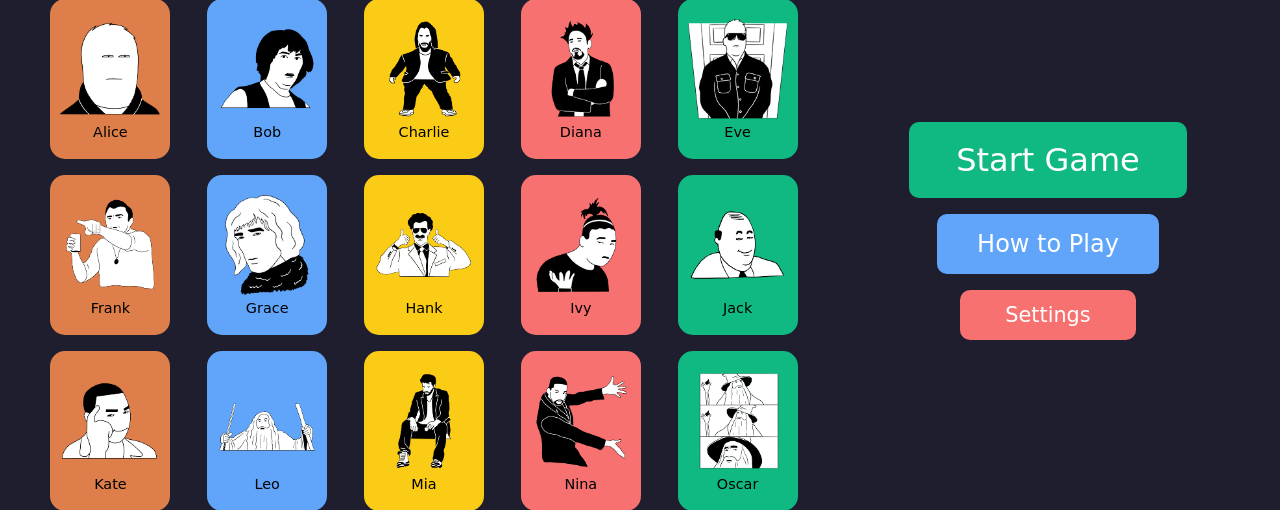
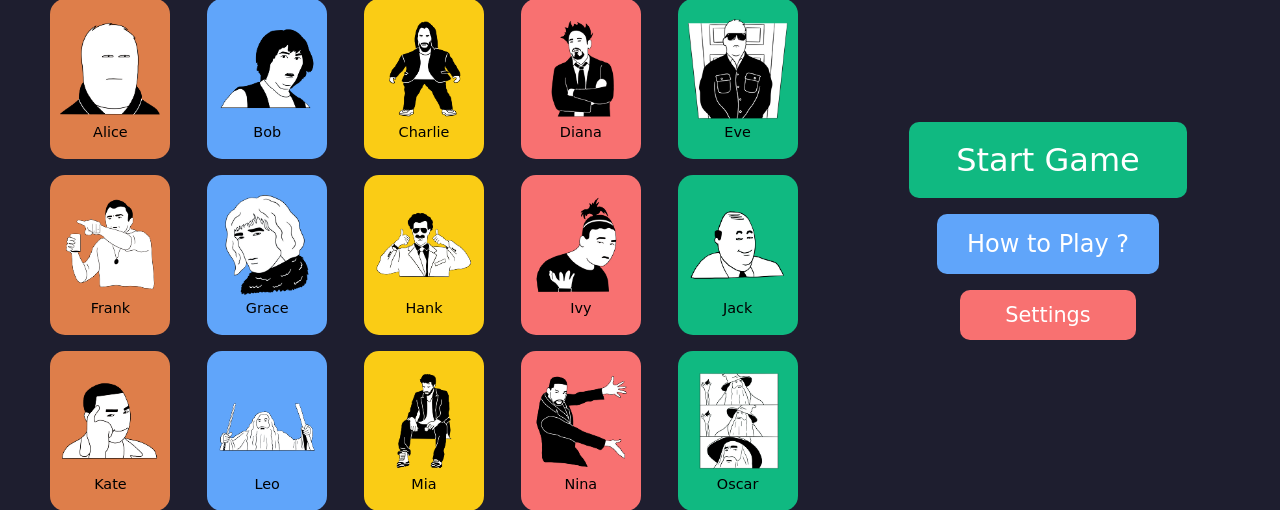
Before and after one commit to AnnRussellCu/Guess-Who-, a Flask app: page / in a window 1280 px wide. Shown: the part 216-726 px from the top of the page. Run offline with Flask 3, Linux system fonts and the light colour scheme; some libraries are stand-ins or nearby versions; some web fonts are replaced.

Commit message:
naglagay lanng ques mark sa how to play

```diff
--- a/templates/index.html
+++ b/templates/index.html
@@ -198,7 +198,7 @@ body {
     <!-- Buttons -->
     <div class="buttons-section">
       <div id="start-btn" class="button">Start Game</div>
-      <div id="howto-btn" class="button">How to Play</div>
+      <div id="howto-btn" class="button">How to Play ?</div>
       <div id="settings-btn" class="button">Settings</div>
       <div id="messages"></div>
     </div>
```
